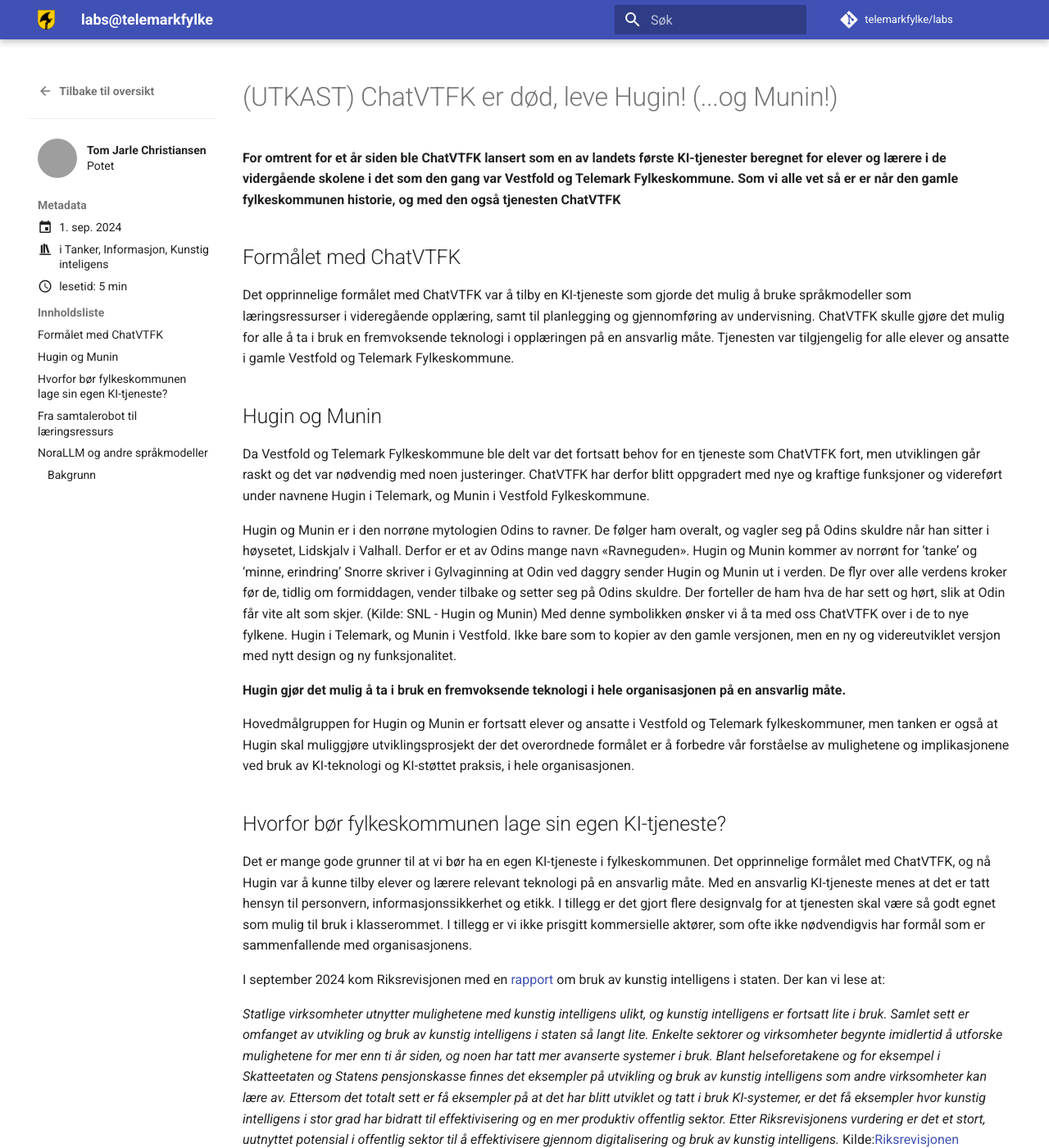
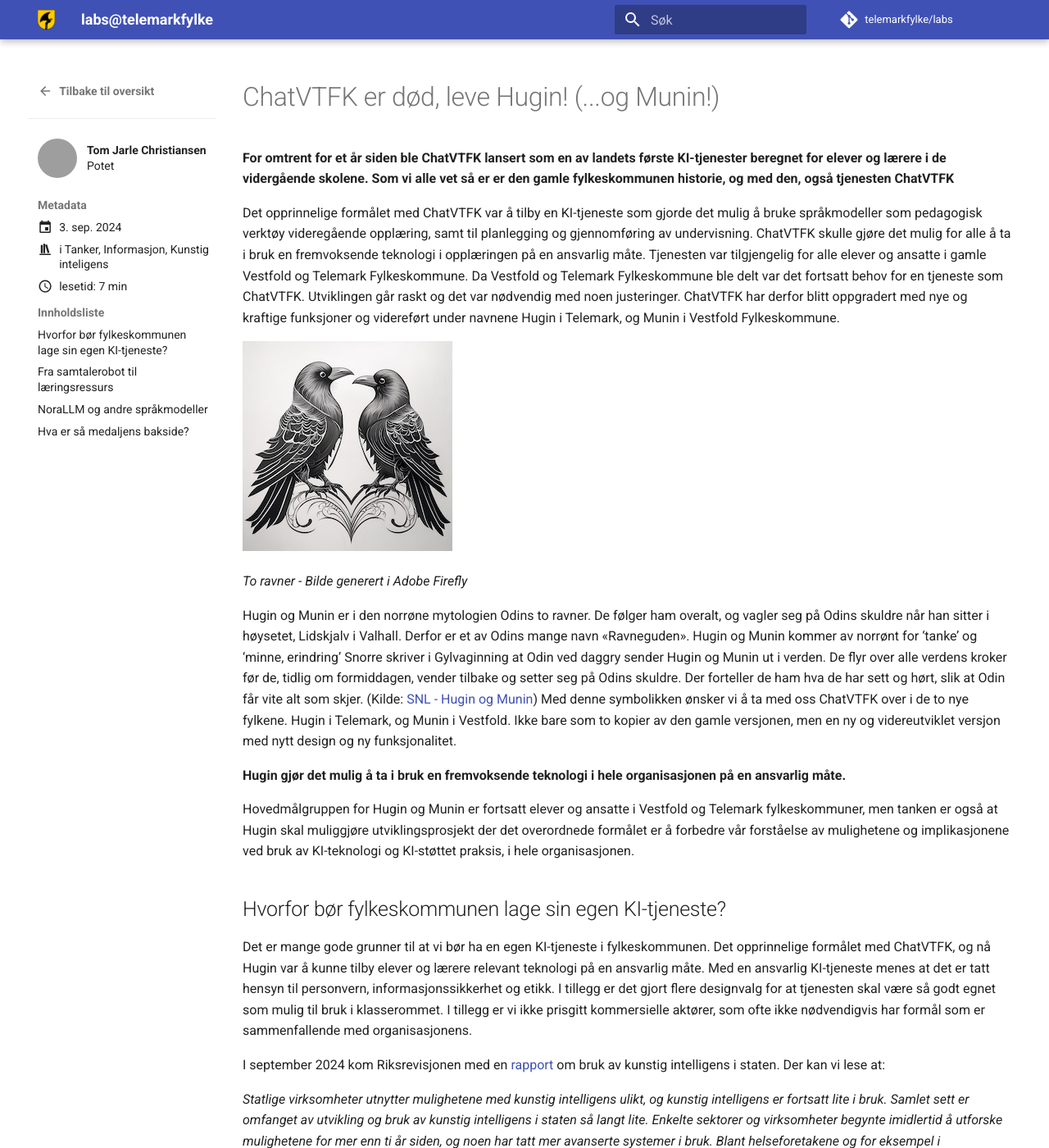
Before and after one commit to telemarkfylke/labs, an MkDocs documentation site: the page built from docs/blog/posts/hugin_og_munin.md, in a window 1280 px wide and 1400 px high. Shown: the whole window at 82% size. Built offline with MkDocs 1.6.1 and Material for MkDocs 9.7.7, drawn with Linux system fonts in a browser that asks for light colours; comment, search, counter and statistics services are not loaded; some of the changed text lies outside the part shown; grey boxes are pictures that could not be loaded.

Commit message:
Update blog post with revised title and content in hugin_og_munin.md

```diff
--- a/docs/blog/posts/hugin_og_munin.md
+++ b/docs/blog/posts/hugin_og_munin.md
@@ -2,25 +2,24 @@
 draft: false
 authors:
   - tomjarle
-date: 2024-09-01
+date: 2024-09-03
 categories:
   - Tanker
   - Informasjon
   - Kunstig inteligens
 ---
 
-# (UTKAST) ChatVTFK er død, leve Hugin! (...og Munin!)
+# ChatVTFK er død, leve Hugin! (...og Munin!)
 
-**For omtrent for et år siden ble ChatVTFK lansert som en av landets første KI-tjenester beregnet for elever og lærere i de vidergående skolene i det som den gang var Vestfold og Telemark Fylkeskommune. Som vi alle vet så er er når den gamle fylkeskommunen historie, og med den også tjenesten ChatVTFK**
+**For omtrent for et år siden ble ChatVTFK lansert som en av landets første KI-tjenester beregnet for elever og lærere i de vidergående skolene. Som vi alle vet så er er den gamle fylkeskommunen historie, og med den, også tjenesten ChatVTFK**
 
-## Formålet med ChatVTFK
+Det opprinnelige formålet med ChatVTFK var å tilby en KI-tjeneste som gjorde det mulig å bruke språkmodeller som pedagogisk verktøy videregående opplæring, samt til planlegging og gjennomføring av undervisning. ChatVTFK skulle gjøre det mulig for alle å ta i bruk en fremvoksende teknologi i opplæringen på en ansvarlig måte. Tjenesten var tilgjengelig for alle elever og ansatte i gamle Vestfold og Telemark Fylkeskommune. Da Vestfold og Telemark Fylkeskommune ble delt var det fortsatt behov for en tjeneste som ChatVTFK. Utviklingen går raskt og det var nødvendig med noen justeringer. ChatVTFK har derfor blitt oppgradert med nye og kraftige funksjoner og videreført under navnene Hugin i Telemark, og Munin i Vestfold Fylkeskommune.
 
-Det opprinnelige formålet med ChatVTFK var å tilby en KI-tjeneste som gjorde det mulig å bruke språkmodeller som læringsressurser i videregående opplæring, samt til planlegging og gjennomføring av undervisning. ChatVTFK skulle gjøre det mulig for alle å ta i bruk en fremvoksende teknologi i opplæringen på en ansvarlig måte. Tjenesten var tilgjengelig for alle elever og ansatte i gamle Vestfold og Telemark Fylkeskommune.
+![Bilde av to ravner](./images/Artikler/HuginMunin/ravner.jpg)
 
-## Hugin og Munin
-Da Vestfold og Telemark Fylkeskommune ble delt var det fortsatt behov for en tjeneste som ChatVTFK fort, men utviklingen går raskt og det var nødvendig med noen justeringer. ChatVTFK har derfor blitt oppgradert med nye og kraftige funksjoner og videreført under navnene Hugin i Telemark, og Munin i Vestfold Fylkeskommune.
+*To ravner - Bilde generert i Adobe Firefly*
 
-Hugin og Munin er i den norrøne mytologien Odins to ravner. De følger ham overalt, og vagler seg på Odins skuldre når han sitter i høysetet, Lidskjalv i Valhall. Derfor er et av Odins mange navn «Ravneguden». Hugin og Munin kommer av norrønt for ‘tanke’ og ‘minne, erindring’ Snorre skriver i Gylvaginning at Odin ved daggry sender Hugin og Munin ut i verden. De flyr over alle verdens kroker før de, tidlig om formiddagen, vender tilbake og setter seg på Odins skuldre. Der forteller de ham hva de har sett og hørt, slik at Odin får vite alt som skjer. (Kilde: SNL - Hugin og Munin) Med denne symbolikken ønsker vi å ta med oss ChatVTFK over i de to nye fylkene. Hugin i Telemark, og Munin i Vestfold. Ikke bare som to kopier av den gamle versjonen, men en ny og videreutviklet versjon med nytt design og ny funksjonalitet.
+Hugin og Munin er i den norrøne mytologien Odins to ravner. De følger ham overalt, og vagler seg på Odins skuldre når han sitter i høysetet, Lidskjalv i Valhall. Derfor er et av Odins mange navn «Ravneguden». Hugin og Munin kommer av norrønt for ‘tanke’ og ‘minne, erindring’ Snorre skriver i Gylvaginning at Odin ved daggry sender Hugin og Munin ut i verden. De flyr over alle verdens kroker før de, tidlig om formiddagen, vender tilbake og setter seg på Odins skuldre. Der forteller de ham hva de har sett og hørt, slik at Odin får vite alt som skjer. (Kilde: [SNL - Hugin og Munin](https://snl.no/Hugin_og_Munin)) Med denne symbolikken ønsker vi å ta med oss ChatVTFK over i de to nye fylkene. Hugin i Telemark, og Munin i Vestfold. Ikke bare som to kopier av den gamle versjonen, men en ny og videreutviklet versjon med nytt design og ny funksjonalitet.
 
 **Hugin gjør det mulig å ta i bruk en fremvoksende teknologi i hele organisasjonen på en ansvarlig måte.**
 
@@ -43,12 +42,26 @@
 
 Funksjonen der man kan samtale med lærebøker er et veldig interessant eksempel på hvordan KI-teknologi kan brukes i undervisningen. Her utnyttes språkmodellens store styrke, formuleringsevne, til å forklare og gi eksempler som er hentet fra en kvalitetssikret kilde. På denne måten vil responsen fra Hugin være vesentlig mer pålitelig enn hvis man hadde brukt en generisk tjeneste som ChatGPT. I tillegg til at responsen er mer pålitelig vil den også oppgi kilde og gi brukeren mulighet til å gå videre og lese mer om emnet i læreboka.
 
-Samtaler med læreboka er bare et av mange eksempler på hvordan man kan utnytte dette til å lage gode innbyggertjenester eller verktøy til intern bruk.
+![Bilde av en samtale med en lærebok](./images/Artikler/HuginMunin/Samtale_Matematikk.png)
+*Bilde: Samtale i Hugin med læreboka "Matematikkens byggesteiner" skrevet av Sindre Sogge Heggen*
+
+Her kunne vi kanskje stoppet, men det er nå vi virkelig kan utnytte teknologien noe interessant. Lærebøker har ofte oppgaver for at man skal kunne trene på temaet man jobber med. Til oppgavene finnes deg også en fasit.  Hva om vi kunne bruke Hugin til å forklare oppgavene og eksemplene i læreboka på en enkel og forståelig måte, og i tillegg på arabisk?
+
+![Bilde av en samtale med en lærebok](./images/Artikler/HuginMunin/Samtale_arabisk.png)
+*Bilde: Samtale med læreboka "Matematikkens byggesteiner" på arabisk*
+
+Ved å bruke kraftig språkmodellteknologi sammen med kvalitetssikrede datakilder kan vi legge til rette for at lærere og elever i i større grad får mulighet til å tilpasse undervisningen til den enkelte elevs behov. Dette kan være en stor fordel for elever som har behov for ekstra hjelp, eller som har et annet morsmål enn norsk. Denne teknologien vil også være sosialt utjevnende på den måten at den kan gi elever som har behov for ekstra hjelp mulighet til å få den hjelpen de trenger, uavhengig av forhold hjemme eller andre ytre faktorer.
 
 ## NoraLLM og andre språkmodeller
 Fordelen med en egenutviklet KI-tjeneste som Hugin er at man i mye større grad kan tilpasse tjenesten til egne behov. Dette gjelder både funksjonalitet og innhold. En av de viktigste funksjonene i Hugin er at vi har tilgang til en norsk språkmodell, NoraLLM.
 
 Nora er en familie med norske språkmodeller utviklet av språkteknologigruppen ved Universitet i Oslo (UiO), i samarbeid med blant annet Nasjonalbiblioteket, og er trent på norske tekster (bokmål og nynorsk). Til forskjell fra store språkmodelleer som GPT-4o, så er ikke Nora-modellen i Hugin en ferdigutviklet samtalerobot, som er laget for chat. Nora-modellen har som formål å vise hvordan en språkmodell som er trent på norske data kan skape tekst som bedre representerer norsk språk og kultur. I tillegg er mindre, åpne og spesialiserte modeller mer bærekraftige enn de virkelig store språkmodellene, fra de store multinasjonale teknologiselskapene.
 
-### Bakgrunn
-Nora-modellen i Munin, norllm-7b-warm-instruct, er en språkmodell med syv milliarder parametre. Antall parametre sier noe om hvor mange forbindelser en modell har lært, det som også kalles "parametrisk minne". Språkmodeller "trenes" på store mengder tekst, og Nora er trent på blant annet en samling norske tekster (bokmål og nynorsk) kurert av Najonalbiblioteket som heter Norwegian Collossal Corpus (NCC). Dette er store mengder data fra norsk offentlig sektor, samt norske tekster som er åpent og fritt tilgjengelige. Treningen av Nora-modellene er er gjort ved superdatamaskinen EuroHPC LUMI, i Finland, som er europas raskeste og den femte raskeste i verden. Modellene trenes også videre gjennom justeringer og det slippes jevnlig oppdaterte versjoner, som så tas inn i Munin.".
+Det er mange grunner til at vi ønsker å bruke NoraLLM i Hugin. En av de viktigste grunnene er at Nora er trent på norske tekster, og derfor er bedre egnet til å generere norsk tekst enn de store internasjonale modellene. Dette gjør at vi kan tilby en tjeneste som er bedre tilpasset norske forhold og som gir bedre resultater for brukerne.
+
+Vi har delt noen flere tanker om NoraLLM i en annen [artikkel](norskllm.md), der det drøftes hvorfor det er viktig å på sikt beveges seg mot å bruke norske språkmodeller i offentlig sektor.
+
+## Hva er så medaljens bakside?
+Det finnes mange gode grunner til å bruke KI-teknologi. Det er et kraftig verktøy, men det er også det det er. Et verktøy som er velegnet til å løse mange oppgaver, men uegnet til andre. Det å ha kunnskap til å til en hver tid bruke riktig og best mulig verktøy til oppgaven som skal løses er en viktig kompetanse. I tillegg fører KI-teknologien med seg en rekke utfordringer som det er viktig å være klar over og ta på alvor. Det er derfor helt avgjørende at det finnes kontrollmekanismer for ansvarlig bruk og etiske retningslinjer for bruk av KI-teknologi organisasjonen. Dette er et stort og komplekst felt, men desto viktigere å ha på plass før man går "all in" på KI-teknologi.
+
+KI, brukt riktig og ansvarlig kan potensielt gjøre fantastiske ting og løse mange oppgaver. Men husk at like viktig som å vite når man kan bruke KI, er å vite når man *ikke* skal bruke KI.
```
Also changed, not shown: docs/blog/posts/images/Artikler/HuginMunin/Samtale_Matematikk.png (added), docs/blog/posts/images/Artikler/HuginMunin/Samtale_arabisk.png (added), docs/blog/posts/images/Artikler/HuginMunin/ravner.jpg (added).
